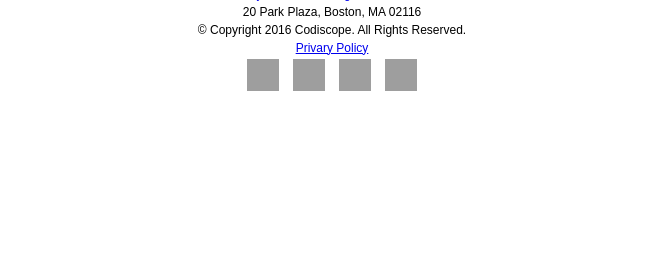
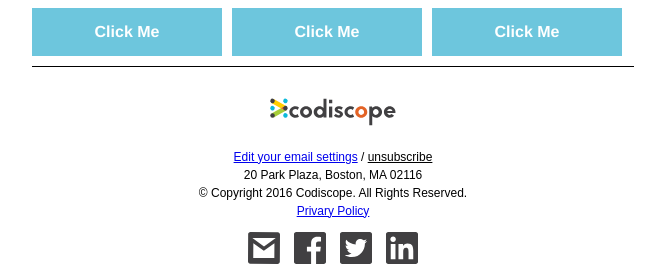
Before and after one commit to caraclarke/email-templates, a PHP site: page /layout-one-nmq.php in a window 1280 px wide. Shown: the part 1264-1539 px from the top of the page, without its empty margins (308-973 px from the left). Before the commit the page ends 1355 px from the top, so only its background shows below. Run offline with PHP 8.4, Linux system fonts and the light colour scheme; grey boxes are pictures that could not be loaded.

Commit message:
placeholder images added and updated

```diff
--- a/no-mq-partials/footer-nmq.php
+++ b/no-mq-partials/footer-nmq.php
@@ -2,7 +2,7 @@
 echo '
   <tr>
     <td style="padding: 20px 0px 10px 0px; text-align: center; border-top: 1px solid black;">
-      <img align="absbottom" src="http://placekitten.com/200/50" width="200" height="50" alt="alt_text" border="0" />
+      <img align="absbottom" src="images/color-logo.svg" width="200" height="50" alt="alt_text" border="0" />
     </td>
   </tr>
   <tr>
@@ -18,17 +18,17 @@ echo '
   </tr>
   <tr>
     <td style="text-align:center;">
-      <span style="Margin: 10px 5px 10px 5px;">
-        <img align="absbottom" src="http://placekitten.com/32/32" width="32" height="32" alt="alt_text" border="0" />
+      <span style="display:inline-block; Margin: 10px 5px 10px 5px;">
+        <img align="absbottom" src="images/email.svg" width="32" height="32" alt="alt_text" border="0" />
       </span>
-      <span style="Margin: 10px 5px 10px 5px;">
-        <img align="absbottom" src="http://placekitten.com/32/32" width="32" height="32" alt="alt_text" border="0" />
+      <span style="display:inline-block; Margin: 10px 5px 10px 5px;">
+        <img align="absbottom" src="images/facebook.svg" width="32" height="32" alt="alt_text" border="0" />
       </span>
-      <span style="Margin: 10px 5px 10px 5px;">
-        <img align="absbottom" src="http://placekitten.com/32/32" width="32" height="32" alt="alt_text" border="0" />
+      <span style="display:inline-block; Margin: 10px 5px 10px 5px;">
+        <img align="absbottom" src="images/twitter.svg" width="32" height="32" alt="alt_text" border="0" />
       </span>
-      <span style="Margin: 10px 5px 10px 5px;">
-        <img align="absbottom" src="http://placekitten.com/32/32" width="32" height="32" alt="alt_text" border="0" />
+      <span style="display:inline-block; Margin: 10px 5px 10px 5px;">
+        <img align="absbottom" src="images/linkedin.svg" width="32" height="32" alt="alt_text" border="0" />
       </span>
     </td>
   </tr>
--- a/no-mq-partials/header-nmq.php
+++ b/no-mq-partials/header-nmq.php
@@ -5,7 +5,7 @@ echo '
       <table align="left" width="100%" style="border-spacing:0;font-family:sans-serif;color:#333333;" >
         <tr>
           <td class="inner contents" style="padding-top:10px;padding-bottom:10px;padding-right:10px;padding-left:10px;width:100%;text-align:left;" >
-            <img align="absbottom" src="http://placekitten.com/200/50" width="200" alt="" style="border-width:0;" />
+            <img align="absbottom" src="images/color-logo.svg" width="200" alt="" style="border-width:0;" />
           </td>
         </tr>
       </table>
@@ -14,13 +14,18 @@ echo '
 
   <tr>
      <td style="padding-top:3px;padding-bottom:3px;padding-right:3px;padding-left:3px;width:100%;text-align:center;">
-        <p class="h1" style="font-size: 30px; margin:5px;">Pelt around the house.</p>
+        <p class="h1" style="font-size: 30px; margin:5px; text-transform:uppercase;">Pelt around the house.</p>
      </td>
    </tr>
    <tr>
-     <td style="padding-top:3px;padding-bottom:3px;padding-right:3px;padding-left:3px;width:100%;text-align:center; border-bottom: 2px solid blue;">
-        <p class="h2" style="font-size: 18px; Margin: 5px;">And up and down stairs chasing things.</p>
+     <td style="padding-top:3px;padding-bottom:3px;padding-right:3px;padding-left:3px;width:100%;text-align:center;">
+        <p class="h2" style="font-size: 18px; line-height:21px; Margin: 5px;">And up and down stairs chasing things.And up and down stairs chasing things.And up and down stairs chasing things.And up and down.</p>
      </td>
+   </tr>
+   <tr>
+    <td>
+      <img align="absbottom" src="images/header-divider.png" width="600" alt="alt_text" />
+    </td>
    </tr>
 
    <tr>
--- a/no-mq-partials/landing-image-nmq.php
+++ b/no-mq-partials/landing-image-nmq.php
@@ -2,7 +2,7 @@
 echo '
   <tr>
     <td class="full-width-image" style="padding-top:0;padding-bottom:0;padding-right:0;padding-left:0;" >
-      <img align="absbottom" src="http://placekitten.com/600/300" width="600" alt="" style="border-width:0;width:100%;max-width:600px;height:auto;" />
+      <img align="absbottom" src="images/meeting-at-table.jpg" width="600" alt="" style="border-width:0;width:100%;max-width:600px;height:auto;" />
     </td>
   </tr>
 
--- a/no-mq-partials/layout-one-nmq.php
+++ b/no-mq-partials/layout-one-nmq.php
@@ -86,7 +86,7 @@
 </style>
 <![endif]-->
 </head>
-<body class="bodyContent" style="font-size:14px;line-height:125%;margin-top:0 !important;margin-bottom:0 !important;margin-right:0 !important;margin-left:0 !important;padding-top:0;padding-bottom:0;padding-right:0;padding-left:0;background-color:#ffffff;" >
+<body class="bodyContent" style="font-family:font-family:open_sansregular, Arial, sans-serif !important; font-size:14px;line-height:125%;margin-top:0 !important;margin-bottom:0 !important;margin-right:0 !important;margin-left:0 !important;padding-top:0;padding-bottom:0;padding-right:0;padding-left:0;background-color:#ffffff;" >
   <center class="wrapper" style="width:100%;table-layout:fixed;-webkit-text-size-adjust:100%;-ms-text-size-adjust:100%;" >
     <div class="webkit" style="max-width:600px;margin-top:0;margin-bottom:0;margin-right:auto;margin-left:auto;" >
       <!--[if (gte mso 9)|(IE)]>
--- a/no-mq-partials/stacked-col-img-nmq.php
+++ b/no-mq-partials/stacked-col-img-nmq.php
@@ -57,7 +57,7 @@ echo '
                 <table class="contents" style="border-spacing:0;font-family:sans-serif;color:#333333;width:100%;font-size:14px;text-align:left;" >
                   <tr>
                       <td style="padding-top:0;padding-bottom:0;padding-right:0;padding-left:0;" >
-                          <img align="absbottom" src="http://placekitten.com/360/445" width="360" alt="" style="border-width:0;width:100%;max-width:400px;height:auto;" />
+                          <img align="absbottom" src="images/typ-placeholder.png" width="400" height="600" alt="" style="border-width:0;width:100%;max-width:400px;height:auto;" />
                       </td>
                   </tr>
                 </table>
--- a/no-mq-partials/three-cols-nmq.php
+++ b/no-mq-partials/three-cols-nmq.php
@@ -14,25 +14,24 @@ echo '
                   <table class="contents" style="border-spacing:0;font-family:sans-serif;color:#333333;width:100%;font-size:14px;text-align:left;" >
                     <tr>
                       <td style="padding-top:0;padding-bottom:0;padding-right:0;padding-left:0;" >
-                          <img align="absbottom" src="http://placekitten.com/180/" width="180" alt="" style="border-width:0;width:100%;max-width:180px;height:auto;" />
+                          <img align="absbottom" src="images/square-placeholder.png" width="180" alt="" style="border-width:0;width:100%;max-width:180px;height:auto;" />
                       </td>
                     </tr>
                     <tr>
                       <td class="text" style="padding-bottom:0;padding-right:0;padding-left:0;padding-top:10px;" >
                         <p class="h2" style="font-size: 18px; font-weight: bold; Margin-bottom: 12px;">Lorem sub header</p>
                         <p>Scelerisque congue eros eu posuere. Praesent in felis ut velit pretium lobortis rhoncus ut erat.</p>
-
-                          <table border="0" cellpadding="0" cellspacing="0" class="emailButton" style="border-radius:0px; background-color:#6DC6DD; width:100%;">
-                              <tr>
-                                  <td align="center" class="emailButtonContent paddingButtonMin" style="padding-top:15px; padding-right:30px; padding-bottom:15px; padding-left:30px;">
-                                      <a href="#" target="_blank" style="color:#FFFFFF; font-family:Helvetica, Arial, sans-serif; font-size:16px; font-weight:bold; text-decoration:none;">Click Me</a>
+                      </td>
+                    </tr>
+                  </table>
                 </td>
                 </tr>
             </table>
 
-                      </td>
-                    </tr>
-                  </table>
+            <table border="0" cellpadding="0" cellspacing="0" class="emailButton" style="border-radius:0px; background-color:#6DC6DD; width:95%;">
+                <tr>
+                    <td align="center" class="emailButtonContent paddingButtonMin" style="padding-top:15px; padding-right:30px; padding-bottom:15px; padding-left:30px;">
+                        <a href="#" target="_blank" style="color:#FFFFFF; font-family:Helvetica, Arial, sans-serif; font-size:16px; font-weight:bold; text-decoration:none;">Click Me</a>
                     </td>
                 </tr>
             </table>
@@ -47,25 +46,24 @@ echo '
                         <table class="contents" style="border-spacing:0;font-family:sans-serif;color:#333333;width:100%;font-size:14px;text-align:left;" >
                             <tr>
                                 <td style="padding-top:0;padding-bottom:0;padding-right:0;padding-left:0;" >
-                                    <img align="absbottom" src="http://placekitten.com/180/" width="180" alt="" style="border-width:0;width:100%;max-width:180px;height:auto;" />
+                                    <img align="absbottom" src="images/square-placeholder.png" width="180" alt="" style="border-width:0;width:100%;max-width:180px;height:auto;" />
                                 </td>
                             </tr>
                             <tr>
                                 <td class="text" style="padding-bottom:0;padding-right:0;padding-left:0;padding-top:10px;" >
                                   <p class="h2" style="font-size: 18px; font-weight: bold; Margin-bottom: 12px;">Lorem sub header</p>
                                   <p>Scelerisque congue eros eu posuere. Praesent in felis ut velit pretium lobortis rhoncus ut erat.</p>
-
-                                    <table border="0" cellpadding="0" cellspacing="0" class="emailButton" style="border-radius:0px; background-color:#6DC6DD; width:100%;">
-                                        <tr>
-                                            <td align="center" class="emailButtonContent paddingButtonMin" style="padding-top:15px; padding-right:30px; padding-bottom:15px; padding-left:30px;">
-                                                <a href="#" target="_blank" style="color:#FFFFFF; font-family:Helvetica, Arial, sans-serif; font-size:16px; font-weight:bold; text-decoration:none;">Click Me</a>
+                                </td>
+                            </tr>
+                        </table>
                     </td>
                 </tr>
             </table>
 
-                                </td>
-                            </tr>
-                        </table>
+            <table border="0" cellpadding="0" cellspacing="0" class="emailButton" style="border-radius:0px; background-color:#6DC6DD; width:95%;">
+                <tr>
+                    <td align="center" class="emailButtonContent paddingButtonMin" style="padding-top:15px; padding-right:30px; padding-bottom:15px; padding-left:30px;">
+                        <a href="#" target="_blank" style="color:#FFFFFF; font-family:Helvetica, Arial, sans-serif; font-size:16px; font-weight:bold; text-decoration:none;">Click Me</a>
                     </td>
                 </tr>
             </table>
@@ -80,25 +78,24 @@ echo '
                         <table class="contents" style="border-spacing:0;font-family:sans-serif;color:#333333;width:100%;font-size:14px;text-align:left;" >
                             <tr>
                                 <td style="padding-top:0;padding-bottom:0;padding-right:0;padding-left:0;" >
-                                    <img align="absbottom" src="http://placekitten.com/180/" width="180" alt="" style="border-width:0;width:100%;max-width:180px;height:auto;" />
+                                    <img align="absbottom" src="images/square-placeholder.png" width="180" alt="" style="border-width:0;width:100%;max-width:180px;height:auto;" />
                                 </td>
                             </tr>
                             <tr>
                                 <td class="text" style="padding-bottom:0;padding-right:0;padding-left:0;padding-top:10px;" >
                                   <p class="h2" style="font-size: 18px; font-weight: bold; Margin-bottom: 12px;">Lorem sub header</p>
                                   <p>Scelerisque congue eros eu posuere. Praesent in felis ut velit pretium lobortis rhoncus ut erat.</p>
-
-                                    <table border="0" cellpadding="0" cellspacing="0" class="emailButton" style="border-radius:0px; background-color:#6DC6DD; width:100%;">
-                                        <tr>
-                                            <td align="center" class="emailButtonContent paddingButtonMin" style="padding-top:15px; padding-right:30px; padding-bottom:15px; padding-left:30px;">
-                                                <a href="#" target="_blank" style="color:#FFFFFF; font-family:Helvetica, Arial, sans-serif; font-size:16px; font-weight:bold; text-decoration:none;">Click Me</a>
+                                </td>
+                            </tr>
+                        </table>
                     </td>
                 </tr>
             </table>
 
-                                </td>
-                            </tr>
-                        </table>
+            <table border="0" cellpadding="0" cellspacing="0" class="emailButton" style="border-radius:0px; background-color:#6DC6DD; width:95%;">
+                <tr>
+                    <td align="center" class="emailButtonContent paddingButtonMin" style="padding-top:15px; padding-right:30px; padding-bottom:15px; padding-left:30px;">
+                        <a href="#" target="_blank" style="color:#FFFFFF; font-family:Helvetica, Arial, sans-serif; font-size:16px; font-weight:bold; text-decoration:none;">Click Me</a>
                     </td>
                 </tr>
             </table>
```
Also changed, not shown: no-mq-partials/two-cols-nmq.php (+4 -4 lines), no-mq-partials/images/color-logo.svg (added), no-mq-partials/images/email.svg (added), no-mq-partials/images/facebook.svg (added), no-mq-partials/images/header-divider.png (added), no-mq-partials/images/linkedin.svg (added), no-mq-partials/images/meeting-at-table.jpg (added), no-mq-partials/images/rec-placeholder.png (added), no-mq-partials/images/robot.jpg (added), no-mq-partials/images/square-placeholder.png (added), no-mq-partials/images/twitter.svg (added), no-mq-partials/images/typ-placeholder.png (added). Lines whose indentation alone changed are shown as unchanged.
